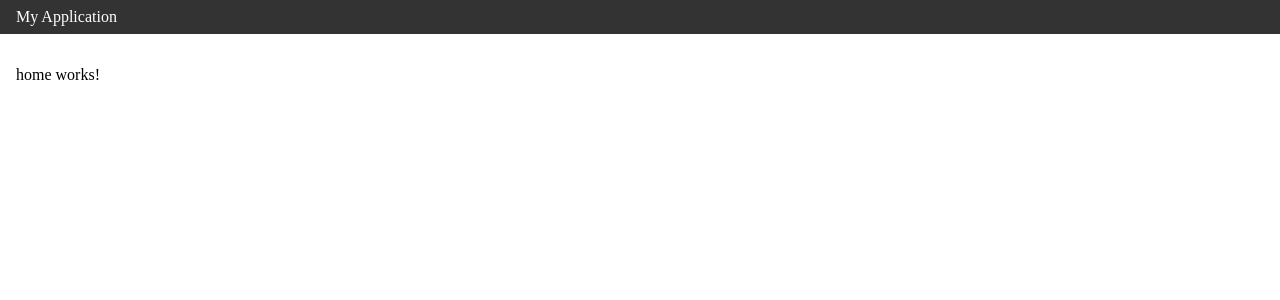
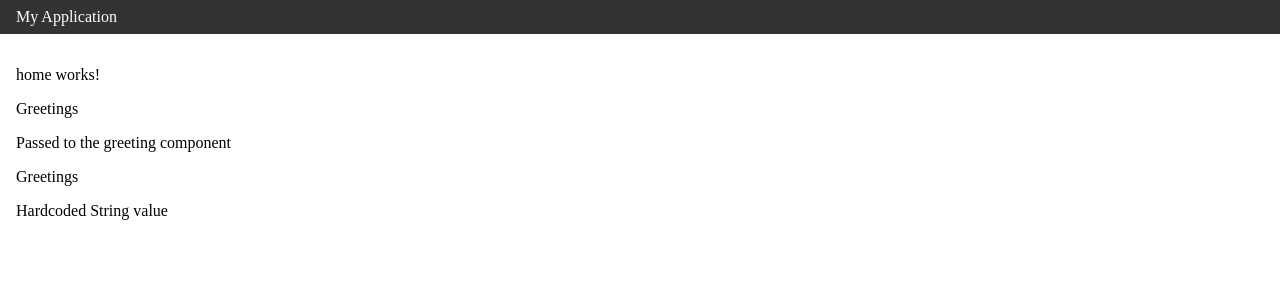
Before and after one commit to godgiftedboy/angular-app-first, an Angular app: page / in a window 1280 px wide. Shown: the top 300 px of the page. Built offline with nearby package versions, Linux system fonts and the light colour scheme.

Commit message:
chore: passing data from parent(home) to child(greeting) using input

```diff
--- /dev/null
+++ b/src/app/components/greeting/greeting.component.html
@@ -0,0 +1,2 @@
+<p>Greetings</p>
+<p>{{message()}}</p>
--- /dev/null
+++ b/src/app/components/greeting/greeting.component.ts
@@ -0,0 +1,12 @@
+import { Component, input } from '@angular/core';
+
+@Component({
+  selector: 'app-greeting',
+  imports: [],
+  templateUrl: './greeting.component.html',
+  styleUrl: './greeting.component.scss'
+})
+export class GreetingComponent {
+  message = input("Default greeting message");
+
+}
--- a/src/app/home/home.component.html
+++ b/src/app/home/home.component.html
@@ -1 +1,5 @@
 <p>home works!</p>
+<!-- variable value -->
+<app-greeting [message]="homeMessage"/>
+<!-- harcoded string value -->
+<app-greeting [message]="'Hardcoded String value'"/>
--- a/src/app/home/home.component.ts
+++ b/src/app/home/home.component.ts
@@ -1,11 +1,13 @@
 import { Component } from '@angular/core';
+import { GreetingComponent } from '../components/greeting/greeting.component';
 
 @Component({
   selector: 'app-home',
-  imports: [],
+  imports: [GreetingComponent],
   templateUrl: './home.component.html',
   styleUrl: './home.component.scss'
 })
 export class HomeComponent {
+  homeMessage = "Passed to the greeting component";
 
 }
```
Also changed, not shown: src/app/components/greeting/greeting.component.scss (added), 1 other file (tests, documents, lock files or other folders).
